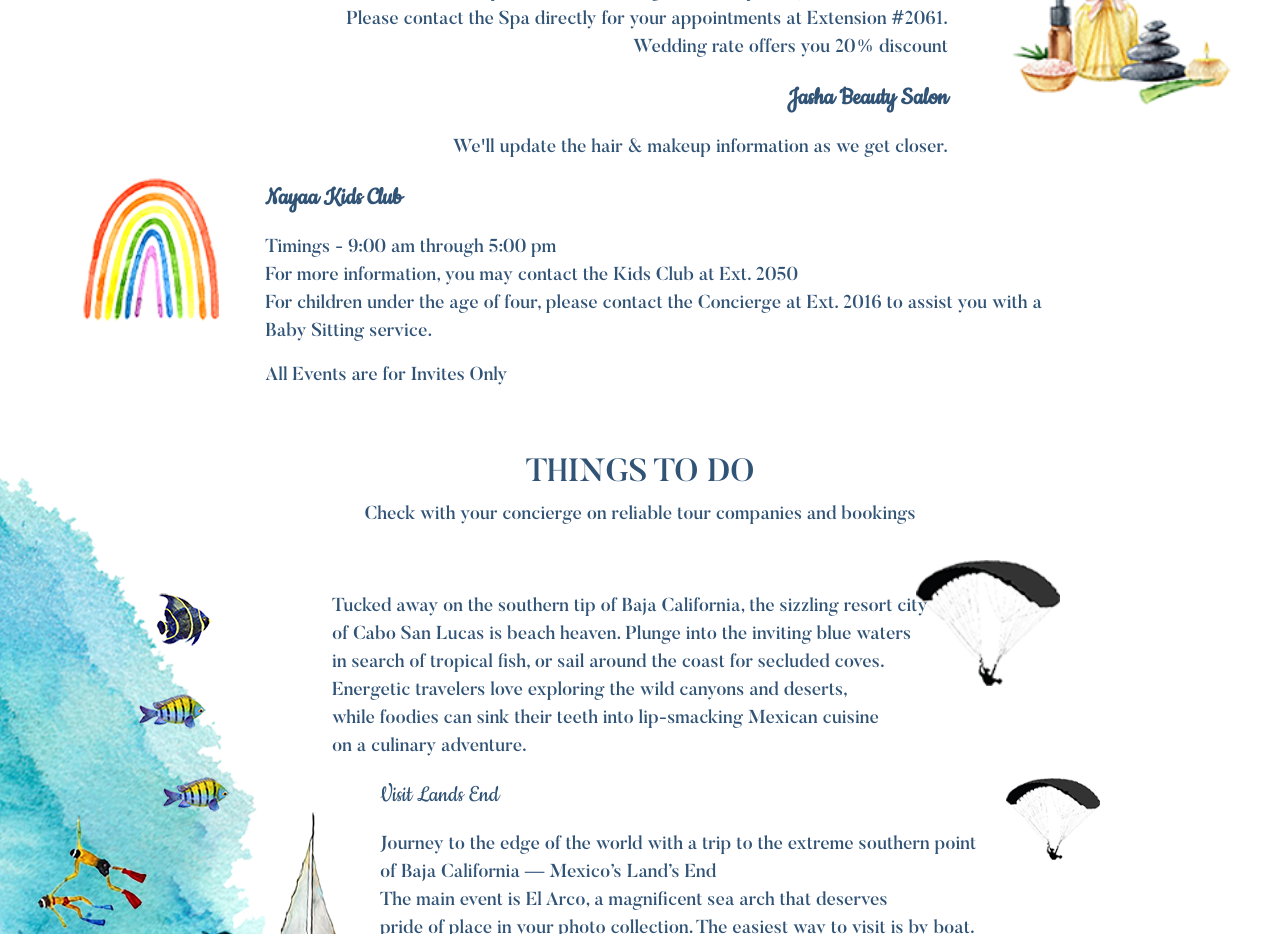
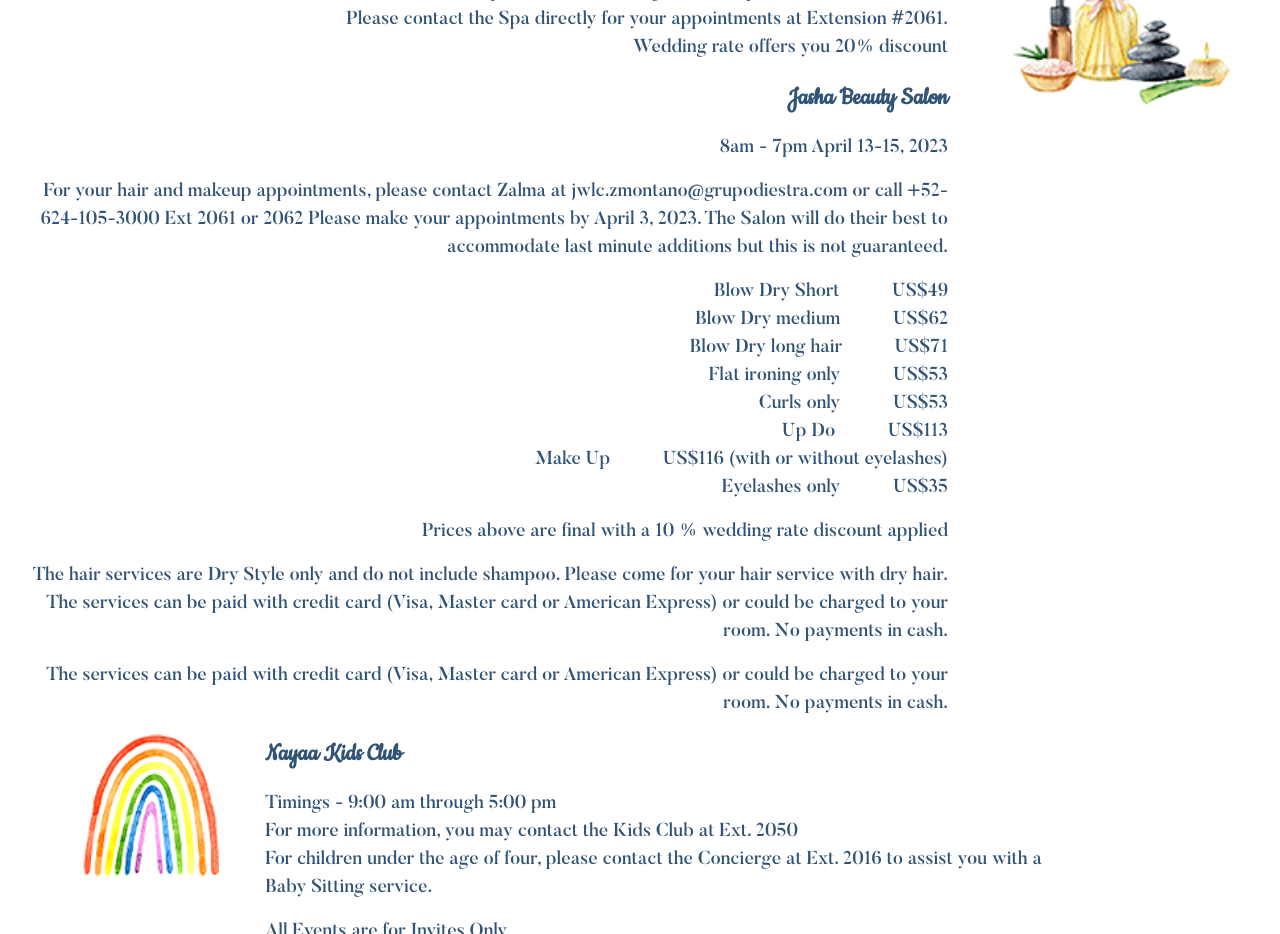
Before and after one commit to GeoffreyGichaga/saneerwedding, a React (Create React App) app: page /home in a window 1280 px wide. Shown: the part 4680-5614 px from the top of the page. Built offline with nearby package versions, Linux system fonts and the light colour scheme; a web font is replaced by a local one.

Commit message:
add more details on Jash spa salon

```diff
--- a/src/Components/Dinner.js
+++ b/src/Components/Dinner.js
@@ -25,7 +25,7 @@ const Dinner = ({status,onClose}) => {
     <>
     <Modal show={status} fullscreen={true}>
         <Modal.Header className='d-block'>
-          <Modal.Title className='title'>Welcome Dinner & Mehndi</Modal.Title>
+          <Modal.Title className='title'>Event Details</Modal.Title>
           <Button id='back-btns1' onClick={onClose}>Back</Button>
         </Modal.Header>
         <Modal.Body>
--- a/src/Pages/Home.js
+++ b/src/Pages/Home.js
@@ -398,7 +398,32 @@ const Home = () => {
                 Wedding rate offers you 20% discount</p>
 
                 <p className='activities-titles text-end'>Jasha Beauty Salon</p>
-                <p className='activities-par text-end'>We'll update the hair & makeup information as we get closer.</p>
+                <p className='activities-par text-end'>8am - 7pm April 13-15, 2023</p>
+                <p className='activities-par text-end'>
+                For your hair and makeup appointments, please contact Zalma at jwlc.zmontano@grupodiestra.com
+                or call +52-624-105-3000  Ext 2061 or 2062 Please make your appointments by April 3, 2023.
+                The Salon will do their best to accommodate last minute additions but this is not guaranteed.
+                </p>
+                {/*  price list */}
+                <ul className='list text-end type-none'>
+                    <li className='activities-par'>Blow Dry Short   <span className='ms-5'>US$49</span> </li>
+                    <li className='activities-par'>Blow Dry medium  <span className='ms-5'>US$62</span></li>
+                    <li className='activities-par'>Blow Dry long hair  <span className='ms-5'>US$71</span></li>
+                    <li className='activities-par'>Flat ironing only  <span className='ms-5'>US$53</span></li>
+                    <li className='activities-par'>Curls only <span className='ms-5'>US$53</span></li>
+                    <li className='activities-par'>Up Do <span className='ms-5'>US$113</span></li>
+                    <li className='activities-par'>Make Up <span className='ms-5'>US$116 (with or without eyelashes)</span></li>
+                    <li className='activities-par'>Eyelashes only <span className='ms-5'>US$35</span></li>
+
+                </ul>
+                <p className='activities-par text-end'>Prices above are final with a 10 % wedding rate discount applied</p>
+                <p className='activities-par text-end'>The hair services are Dry Style only and do not include shampoo. Please come for your hair service with dry hair.
+                    The services can be paid with credit card (Visa, Master card or American Express) or could be charged to your room. No payments in cash.
+                </p>
+                <p className='activities-par text-end'>
+                    The services can be paid with credit card (Visa, Master card or American Express) or could be charged to your room. No payments in cash.
+                </p>
+
             </Col>
 
             <Col sm={12} md={6} lg={3}>
--- a/src/Styling/Home.css
+++ b/src/Styling/Home.css
@@ -365,7 +365,10 @@ font-family: 'Parisienne', cursive;
 
 }
 
+.list{
+    list-style: none;
 
+}
 
 
 
```
